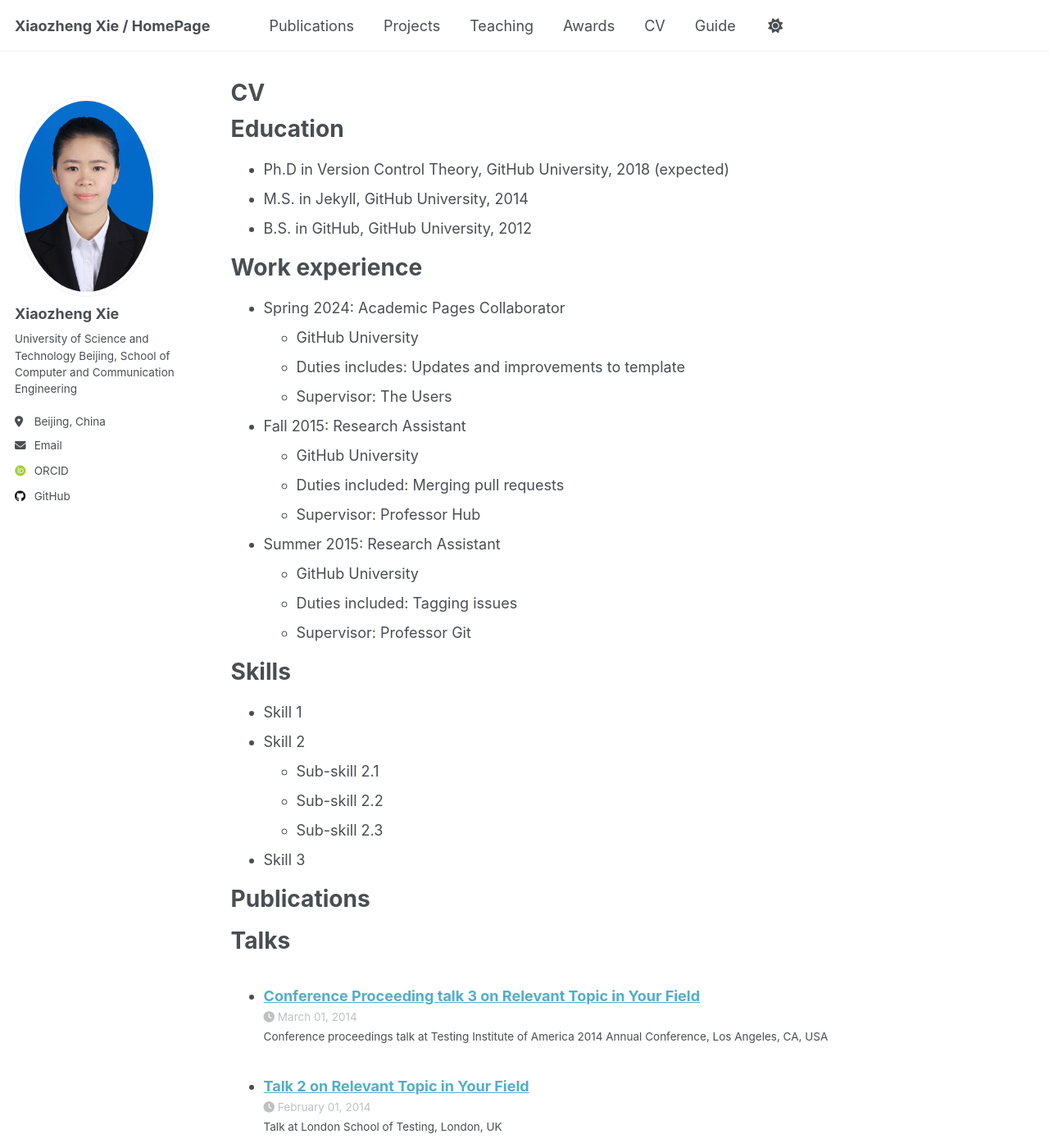
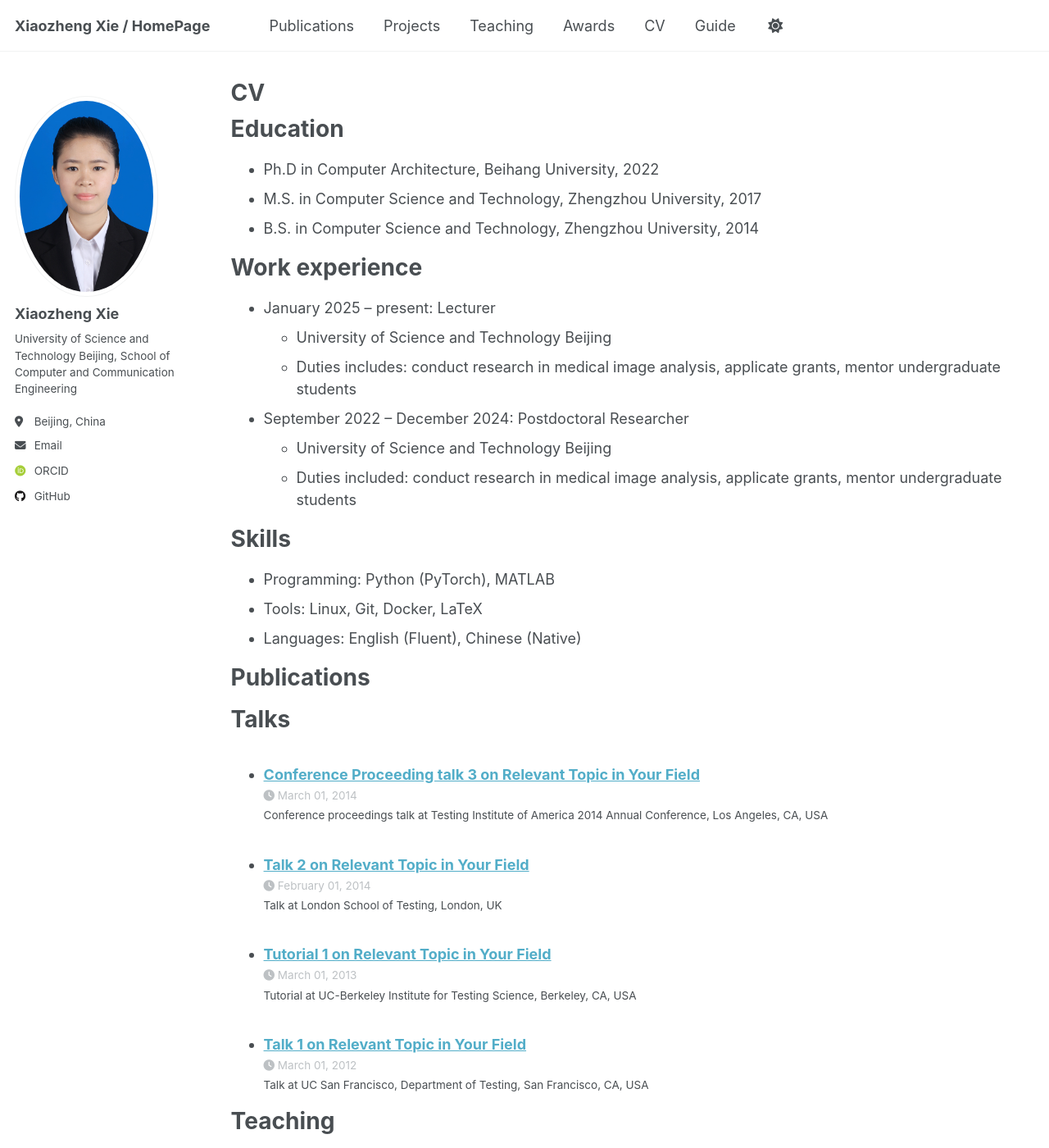
Before and after one commit to xxzcs/xxzcs.github.io, a Jekyll site: the page built from _pages/cv.md, in a window 1280 px wide and 1400 px high. Shown: the whole window at 82% size. Built offline with Jekyll 4.4.1, drawn with Linux system fonts in a browser that asks for light colours; some web fonts are replaced; a script that is not in the unit is left out; a file with an impossible date is left out.

Commit message:
Update cv.md

```diff
--- a/_pages/cv.md
+++ b/_pages/cv.md
@@ -11,35 +11,26 @@ redirect_from:
 
 Education
 ======
-* Ph.D in Version Control Theory, GitHub University, 2018 (expected)
-* M.S. in Jekyll, GitHub University, 2014
-* B.S. in GitHub, GitHub University, 2012
+* Ph.D in Computer Architecture, Beihang University, 2022
+* M.S. in Computer Science and Technology, Zhengzhou University, 2017
+* B.S. in Computer Science and Technology, Zhengzhou University, 2014
 
 Work experience
 ======
-* Spring 2024: Academic Pages Collaborator
-  * GitHub University
-  * Duties includes: Updates and improvements to template
-  * Supervisor: The Users
+* January 2025 -- present: Lecturer
+  * University of Science and Technology Beijing
+  * Duties includes: conduct research in medical image analysis, applicate grants, mentor undergraduate students
 
-* Fall 2015: Research Assistant
-  * GitHub University
-  * Duties included: Merging pull requests
-  * Supervisor: Professor Hub
 
-* Summer 2015: Research Assistant
-  * GitHub University
-  * Duties included: Tagging issues
-  * Supervisor: Professor Git
+* September 2022 -- December 2024: Postdoctoral Researcher
+  * University of Science and Technology Beijing
+  * Duties included: conduct research in medical image analysis, applicate grants, mentor undergraduate students
 
 Skills
 ======
-* Skill 1
-* Skill 2
-  * Sub-skill 2.1
-  * Sub-skill 2.2
-  * Sub-skill 2.3
-* Skill 3
+* Programming: Python (PyTorch), MATLAB
+* Tools: Linux, Git, Docker, LaTeX
+* Languages: English (Fluent), Chinese (Native)
 
 Publications
 ======
```
